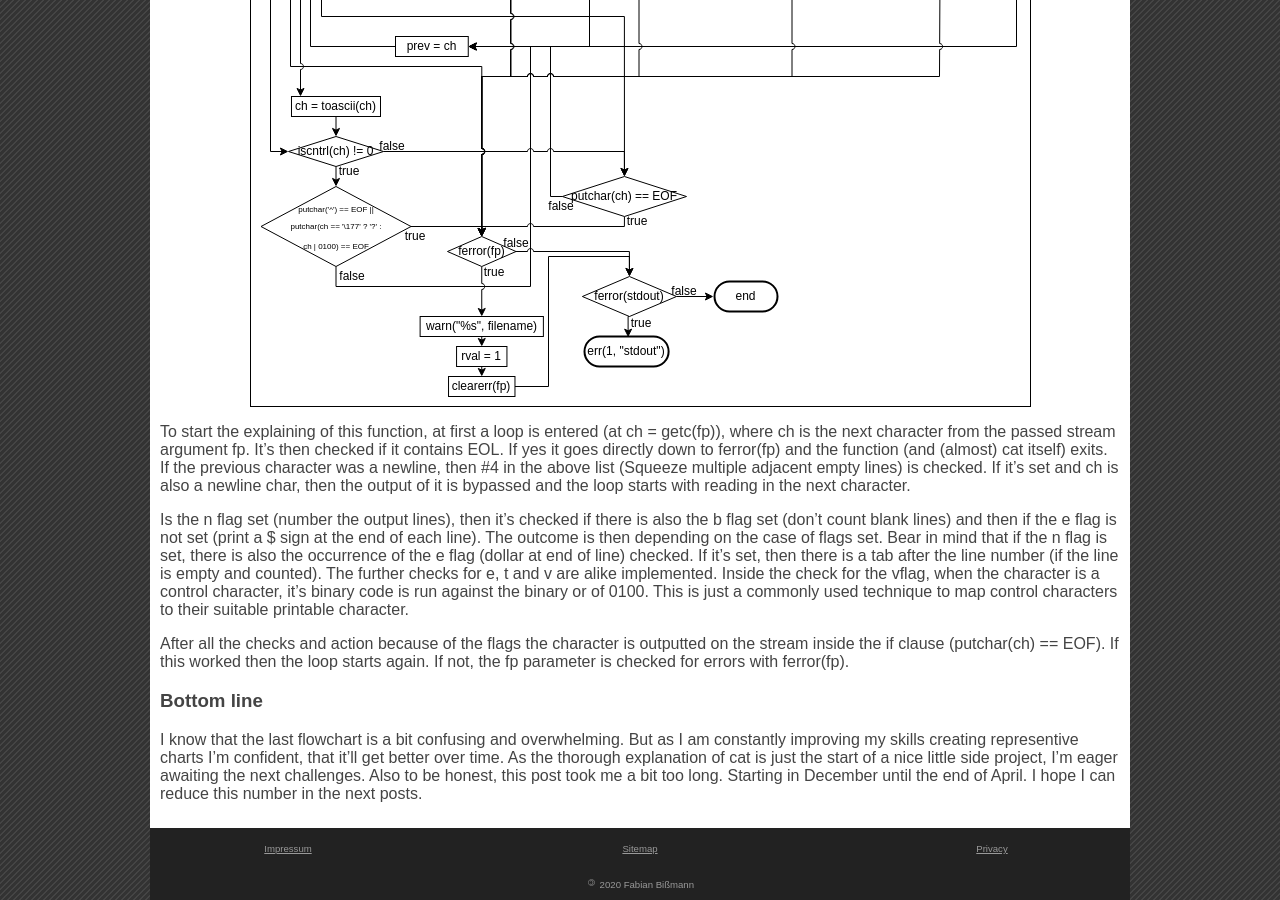
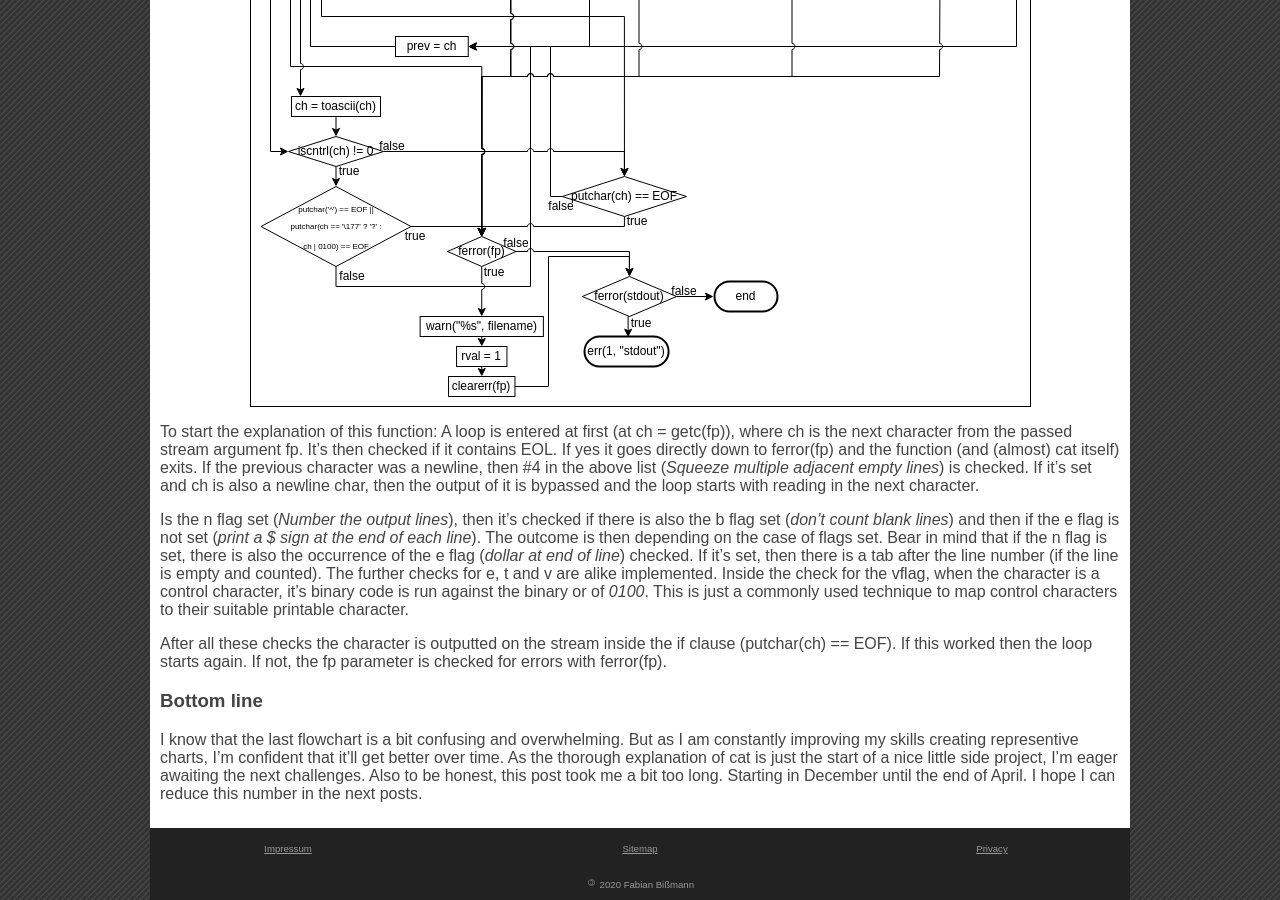
Before and after one commit to 1dollarsteak/1dollarsteak.github.io, a Jekyll site: the page built from _posts/2020-04-29-OpenBSD cat.c.md, in a window 1280 px wide and 900 px high, scrolled down 9064 px. Built offline with Jekyll 4.4.1, drawn with Linux system fonts in a browser that asks for light colours; some of the changed text lies outside the part shown.

Commit message:
Fix typos and errors

```diff
--- a/_posts/2020-04-29-OpenBSD cat.c.md
+++ b/_posts/2020-04-29-OpenBSD cat.c.md
@@ -409,33 +409,32 @@ description see: [cat(1)](https://man.openbsd.org/cat.1)) this covers:
 
 ![cook_buf flowchart](/assets/svg/cat_cook_buf.svg#center)
 
-To start the explaining of this function, at first a loop is entered
+To start the explanation of this function: A loop is entered at first
 (at ch = getc(fp)), where ch is the next character from the passed stream
 argument fp. It's then checked if it contains EOL. If yes it goes directly down
 to ferror(fp) and the function (and (almost) cat itself) exits. If the previous
-character was a newline, then #4 in the above list (Squeeze multiple adjacent
-empty lines) is checked. If it's set and ch is also a newline char, then the
+character was a newline, then #4 in the above list (_Squeeze multiple adjacent
+empty lines_) is checked. If it's set and ch is also a newline char, then the
 output of it is bypassed and the loop starts with reading in the next character.
 
-Is the n flag set (number the output lines), then it's checked if there is also
-the b flag set (don't count blank lines) and then if the e flag is not set
-(print a $ sign at the end of each line). The outcome is then depending on the
-case of flags set. Bear in mind that if the n flag is set, there is also the
-occurrence of the e flag (dollar at end of line) checked. If it's set, then
+Is the n flag set (_Number the output lines_), then it's checked if there is
+also the b flag set (_don't count blank lines_) and then if the e flag is not
+set (_print a $ sign at the end of each line_). The outcome is then depending on
+the case of flags set. Bear in mind that if the n flag is set, there is also the
+occurrence of the e flag (_dollar at end of line_) checked. If it's set, then
 there is a tab after the line number (if the line is empty and counted). The
 further checks for e, t and v are alike implemented. Inside the check for the
 vflag, when the character is a control character, it's binary code is run
-against the binary or of 0100. This is just a commonly used technique to map
+against the binary or of _0100_. This is just a commonly used technique to map
 control characters to their suitable printable character.
 
-After all the checks and action because of the flags the character is outputted
-on the stream inside the if clause (putchar(ch) == EOF). If this worked then
-the loop starts again. If not, the fp parameter is checked for errors with
-ferror(fp).
+After all these checks the character is outputted on the stream inside the if
+clause (putchar(ch) == EOF). If this worked then the loop starts again. If not,
+the fp parameter is checked for errors with ferror(fp).
 
 ### Bottom line
 I know that the last flowchart is a bit confusing and overwhelming. But as I am
-constantly improving my skills creating representive charts I'm confident, that
+constantly improving my skills creating representive charts, I'm confident that
 it'll get better over time. As the thorough explanation of cat is just the start
 of a nice little side project, I'm eager awaiting the next challenges. Also to
 be honest, this post took me a bit too long. Starting in December until the end
```
Also changed, not shown: other parts of _posts/2020-04-29-OpenBSD cat.c.md (+2 -2 lines).
